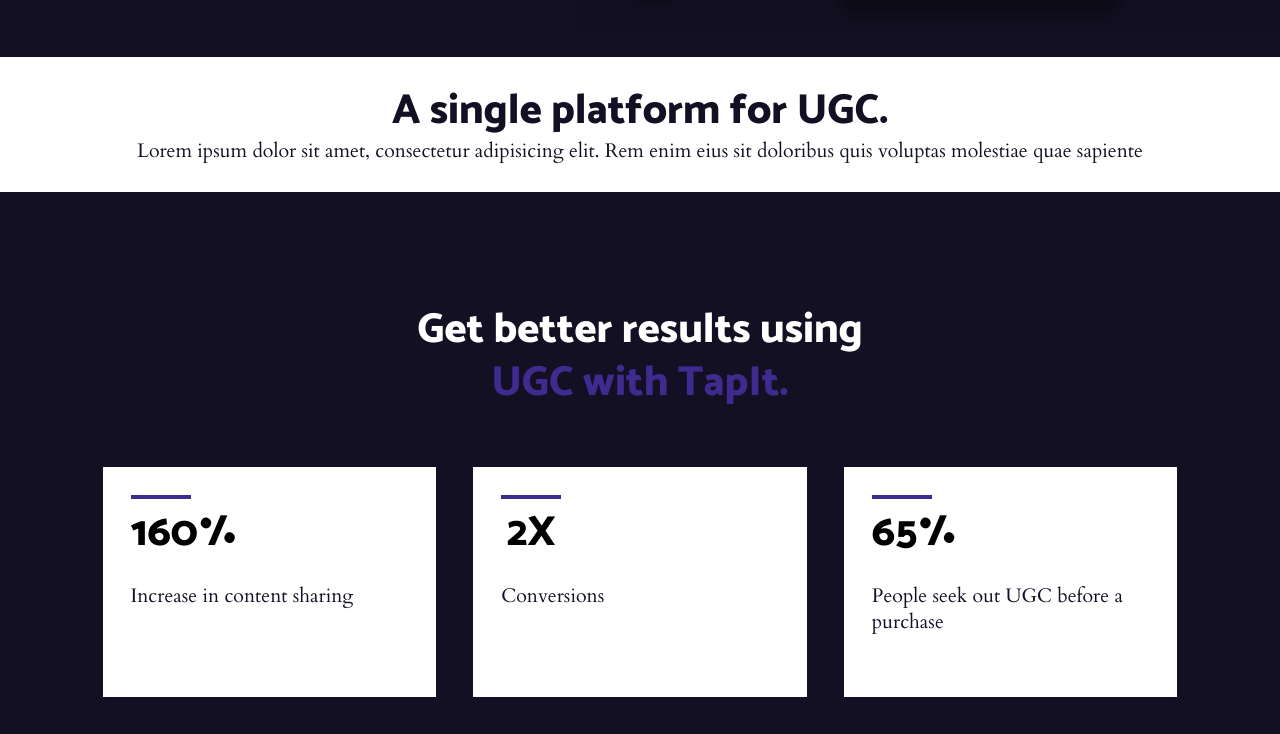
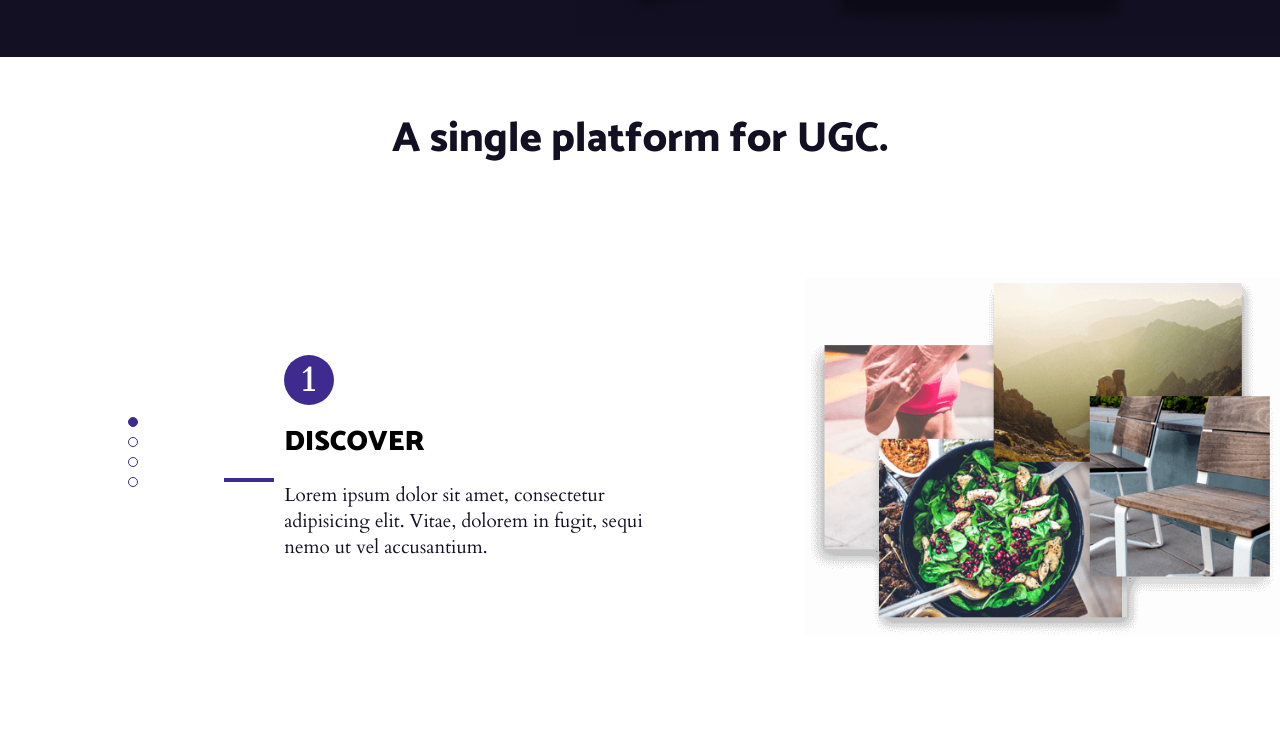
Before and after one commit to orldm/tapit-landing, a website: page public/index.html in a window 1280 px wide. Shown: the part 666-1400 px from the top of the page. Drawn offline with nearby package versions, Linux system fonts and the light colour scheme; some packages are replaced by stand-ins of ours; a script that the page names is missing.

Commit message:
update layout and styles

```diff
--- a/public/css/main.css
+++ b/public/css/main.css
@@ -132,18 +132,23 @@
     font-size: 1.4rem;
     color: #141024;
 }
+
 .text-center {
     text-align: center;
 }
+
 .text-colored {
     color: #3F2B8F;
 }
+
 .background-colored {
     background-color: #141024;
 }
+
 .background-colored h2, .background-colored p {
     color: #FFFFFF;
 }
+
 .link-button {
     padding: 0.5rem 2rem;
     /*line-height: 6rem;*/
@@ -155,6 +160,7 @@
     font-family: Catamaran-Bold;
     font-size: 1.2rem;
 }
+
 .link-button-colored {
     background: #3F2B8F;
     background: -webkit-linear-gradient(left, #3F2B8F , #592A92);
@@ -207,7 +213,7 @@
 }
 
 @media screen and (max-width: 768px) {
-    .home-block h1 {
+    section.home-block h1 {
         font-size: 2.75rem;
     }
     .home-img img {
@@ -221,43 +227,179 @@
     width: 60%;
     z-index: 10;
 }
+
+section.slide-block {
+    padding-top: 0;
+    padding-bottom: 0;
+    position: relative;
+}
+
+.JS-top {
+    position: absolute;
+    top: 0;
+    bottom: auto;
+}
+
+.JS-middle {
+    position: fixed;
+    top: 0;
+    bottom: auto;
+}
+
+.JS-bottom {
+    position: absolute;
+    top: auto;
+    bottom: 0;
+}
+
+.slides-container {
+    left: 0;
+    width: 100%;
+    height: 100vh;
+    max-height: 100vh;
+    display: flex;
+    align-items: center;
+    justify-content: space-between;
+    -webkit-transition: all 0.5s ease-in-out;
+    -moz-transition: all 0.5s ease-in-out;
+    -o-transition: all 0.5s ease-in-out;
+    -ms-transition: all 0.5s ease-in-out;
+    transition: all 0.5s ease-in-out;
+}
+
+.slide-number-container {
+    width: 50px;
+    height: 50px;
+    border-radius: 50px;
+    background-color: #3F2B8F;
+}
+
+.slide-number-container span {
+    color: #FFFFFF;
+    font-family: Cardo-Bold;
+    font-size: 2.6rem;
+}
+
+.slides-container h2 {
+    position: absolute;
+    padding-top: 4rem;
+    padding-bottom: 1rem;
+    top: 0;
+    width: 100%;
+    background: #FFFFFF;
+}
+
+.slides-container img {
+    width: 50vw;
+    max-width: 475px;
+}
+
+@media screen and (max-width: 768px) {
+    .slides-container {
+        width: 750px;
+    }
+    .slides-container img {
+        width: 385px;
+    }
+}
+
+.navigation-dots {
+    margin-left: 10%;
+}
+
+.dot {
+    width: 10px;
+    height: 10px;
+    background-color: #FFFFFF;
+    border-radius: 10px;
+    display: block;
+    margin: 0 0 10px 0;
+    border: 1px solid #3F2B8F;
+}
+
+.dot.active {
+    background-color: #3F2B8F;
+}
+
+.scroll-toggle {
+    width: 100%;
+    height: 0;
+    display: none;
+}
+
+.slide-scrollable {
+    display: flex;
+    align-items: center;
+    height: 100vh;
+    width: 35%;
+    margin-left: 18%;
+}
+
+.slide-scrollable .slide-content h3 {
+    text-align: left;
+    font-size: 2rem;
+    margin: 1rem 0;
+    text-transform: uppercase;
+    font-family: Catamaran-Black;
+}
+
+.slide-scrollable .slide-content p {
+    text-align: left;
+    font-size: 1.35rem;
+}
+
+.slide-scrollable .slide-content .slide-text-divider {
+    width: 50px;
+    height: 4px;
+    background-color: #3F2B8F;
+    margin-left: -60px;
+}
+
 section.stats-block {
     padding-top: 8rem;
     padding-bottom: 9rem;
 }
+
 .stats-container {
     display: -webkit-flex;
     display: flex;
     justify-content: space-around;
 }
+
 .stats-card {
     padding: 2rem;
     width: 30%;
     height: 230px;
     background-color: #FFFFFF;
 }
+
 .stats-card p {
     color: #141024;
     margin-top: 2rem;
     text-align: left;
 }
+
 .stats-card .stats-number-container {
     width: 60px;
     height: 60px;
     overflow-x: visible;
     border-top: 4px solid #3F2B8F;
 }
+
 .stats-card .stats-number-container h3 {
     font-family: Catamaran-ExtraBold;
     font-size: 3rem;
 }
+
 section.customers-block {
     padding-top: 8rem;
     padding-bottom: 2rem;
 }
+
 section.customers-block h2, section.stats-block h2 {
     margin-bottom: 4rem;
 }
+
 section.brands-container {
     padding-left: 0;
     padding-right: 0;
@@ -270,9 +412,11 @@
     width: 25%;
     height: 25%;
 }
+
 footer {
     margin-top: 4rem;
 }
+
 .footer-container {
     position: relative;
     padding: 2rem 0;
--- a/public/index.html
+++ b/public/index.html
@@ -5,6 +5,11 @@
     <title>TapIt</title>
     <link type="text/css" href="./css/fonts.css" rel="stylesheet">
     <link type="text/css" href="./css/main.css" rel="stylesheet">
+    <script src="./js/vendor/jquery-2.2.4.min.js" defer></script>
+    <script src="./js/vendor/jquery.mousewheel.min.js" defer></script>
+    <script src="./js/vendor/jquery.simplr.smoothscroll.min.js" defer></script>
+    <script src="./js/vendor/jquery.waypoints.min.js" defer></script>
+    <script src="./js/main.js" defer></script>
 </head>
 <body>
     <section class="header-block background-colored">
@@ -22,8 +27,48 @@
         </div>
     </section>
     <section class="slide-block text-center">
-        <h2>A single platform for UGC.</h2>
-        <p>Lorem ipsum dolor sit amet, consectetur adipisicing elit. Rem enim eius sit doloribus quis voluptas molestiae quae sapiente</p>
+        <div class="slides-container JS-top" id="JS-slidesContainer">
+            <h2>A single platform for UGC.</h2>
+            <div class="navigation-dots">
+                <a href="#slide-0" class="dot active"></a>
+                <a href="#slide-1" class="dot"></a>
+                <a href="#slide-2" class="dot"></a>
+                <a href="#slide-3" class="dot"></a>
+            </div>
+            <img src="./img/slide-0.png" alt="Slide">
+        </div>
+        <div class="slide-scrollable" id="slide-0">
+            <div class="slide-content">
+                <div class="slide-number-container"><span>1</span></div>
+                <h3>Discover</h3>
+                <div class="slide-text-divider"></div>
+                <p>Lorem ipsum dolor sit amet, consectetur adipisicing elit. Vitae, dolorem in fugit, sequi nemo ut vel accusantium.</p>
+            </div>
+        </div>
+        <div class="slide-scrollable" id="slide-1">
+            <div class="slide-content">
+                <div class="slide-number-container"><span>2</span></div>
+                <h3>Curate</h3>
+                <div class="slide-text-divider"></div>
+                <p>Lorem ipsum dolor sit amet, consectetur adipisicing elit. Vitae, dolorem in fugit, sequi nemo ut vel accusantium.</p>
+            </div>
+        </div>
+        <div class="slide-scrollable" id="slide-2">
+            <div class="slide-content">
+                <div class="slide-number-container"><span>3</span></div>
+                <h3>License</h3>
+                <div class="slide-text-divider"></div>
+                <p>Lorem ipsum dolor sit amet, consectetur adipisicing elit. Vitae, dolorem in fugit, sequi nemo ut vel accusantium.</p>
+            </div>
+        </div>
+        <div class="slide-scrollable" id="slide-3">
+            <div class="slide-content">
+                <div class="slide-number-container"><span>4</span></div>
+                <h3>Distribute</h3>
+                <div class="slide-text-divider"></div>
+                <p>Lorem ipsum dolor sit amet, consectetur adipisicing elit. Vitae, dolorem in fugit, sequi nemo ut vel accusantium.</p>
+            </div>
+        </div>
     </section>
     <section class="stats-block background-colored text-center">
         <h2>Get better results using <br><span class="text-colored">UGC with TapIt.</span></h2>
```
